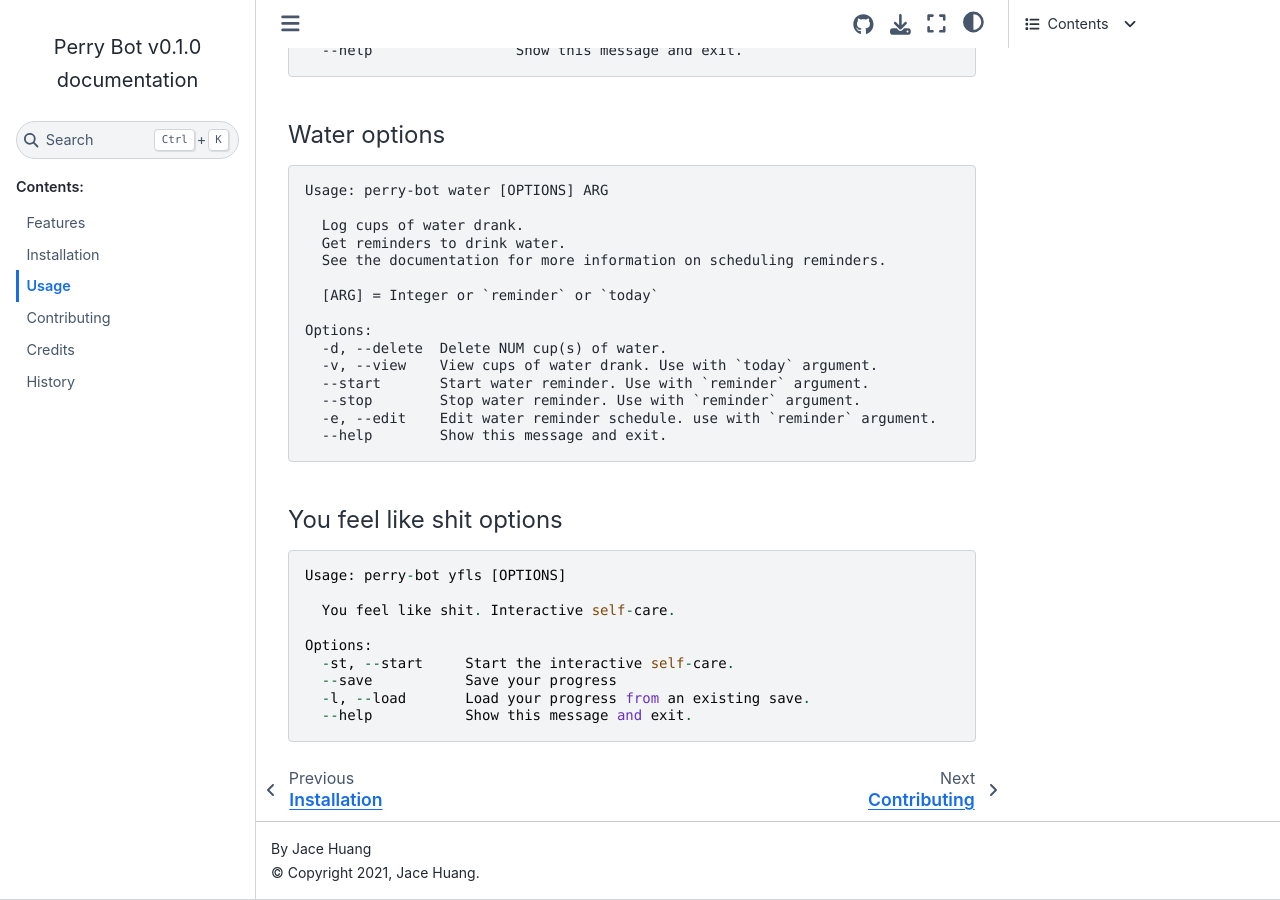
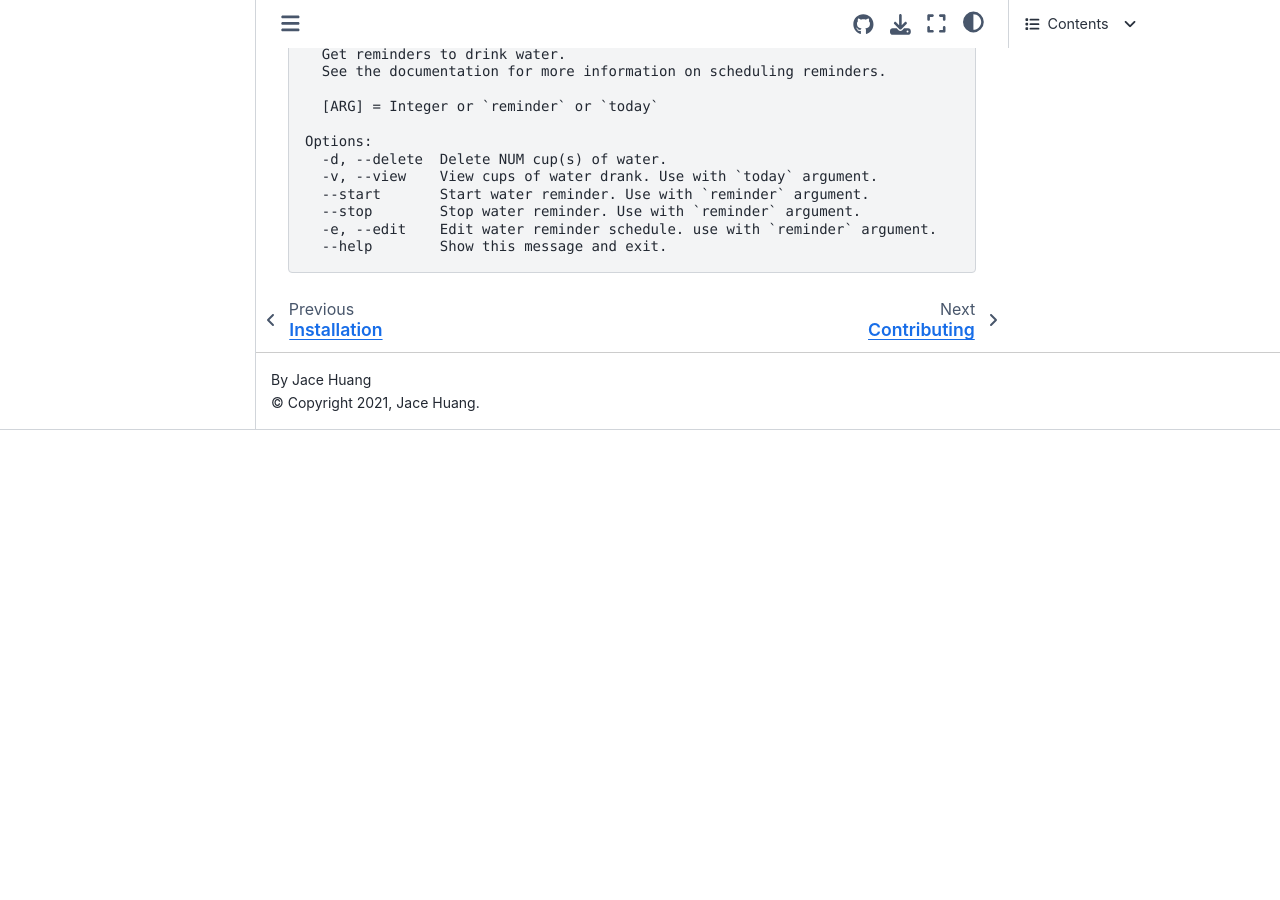
Before and after one commit to shunnkou/perry-bot, a Sphinx documentation site: the page built from docs/usage.rst, in a window 1280 px wide and 900 px high, scrolled down 6979 px. Built offline with Sphinx 7.4.7 and the Sphinx Book theme 1.1.4, drawn with Linux system fonts in a browser that asks for light colours; after the commit the page ends 7409 px from its top, so only the background shows below that; some of the changed text lies outside the part shown.

Commit message:
Update docs

```diff
--- a/AUTHORS.rst
+++ b/AUTHORS.rst
@@ -19,8 +19,6 @@
 This package was created based on a modified
 `audreyr/cookiecutter-pypackage`_ project template using `Cookiecutter`_
 
-The interactive self-care guide is from https://youfeellikeshit.com/.
-
 
 .. _Cookiecutter: https://github.com/cookiecutter/cookiecutter
 .. _audreyr/cookiecutter-pypackage: https://github.com/audreyfeldroy/cookiecutter-pypackage)
--- a/docs/readme.rst
+++ b/docs/readme.rst
@@ -35,9 +35,4 @@
 
 * Water reminder
 * Visualize your tracked data
-* `You feel like sh*t's`_ interactive self-care
-
-  * Save and load your progress
 * Local data storage with a SQLite database
-
-.. _You feel like sh*t's: https://youfeellikeshit.com/
--- a/docs/usage.rst
+++ b/docs/usage.rst
@@ -267,16 +267,6 @@
     $ perry-bot viz --compare "2020-2021" mood
 
 
-
-You feel like shit: An interactive self-care guide
-^^^^^^^^^^^^^^^^^^^^^^^^^^^^^^^^^^^^^^^^^^^^^^^^^^
-
-Use the ``yfls`` command:
-
-.. code-block::
-
-    $ perry-bot yfls [OPTIONS]
-
 .. margin::
 
     .. note::
@@ -452,19 +442,3 @@
       --stop        Stop water reminder. Use with `reminder` argument.
       -e, --edit    Edit water reminder schedule. use with `reminder` argument.
       --help        Show this message and exit.
-
-
-You feel like shit options
-""""""""""""""""""""""""""
-
-.. code-block::
-
-    Usage: perry-bot yfls [OPTIONS]
-
-      You feel like shit. Interactive self-care.
-
-    Options:
-      -st, --start     Start the interactive self-care.
-      --save           Save your progress
-      -l, --load       Load your progress from an existing save.
-      --help           Show this message and exit.
```
Also changed, not shown: README.md (+2 -16 lines).
